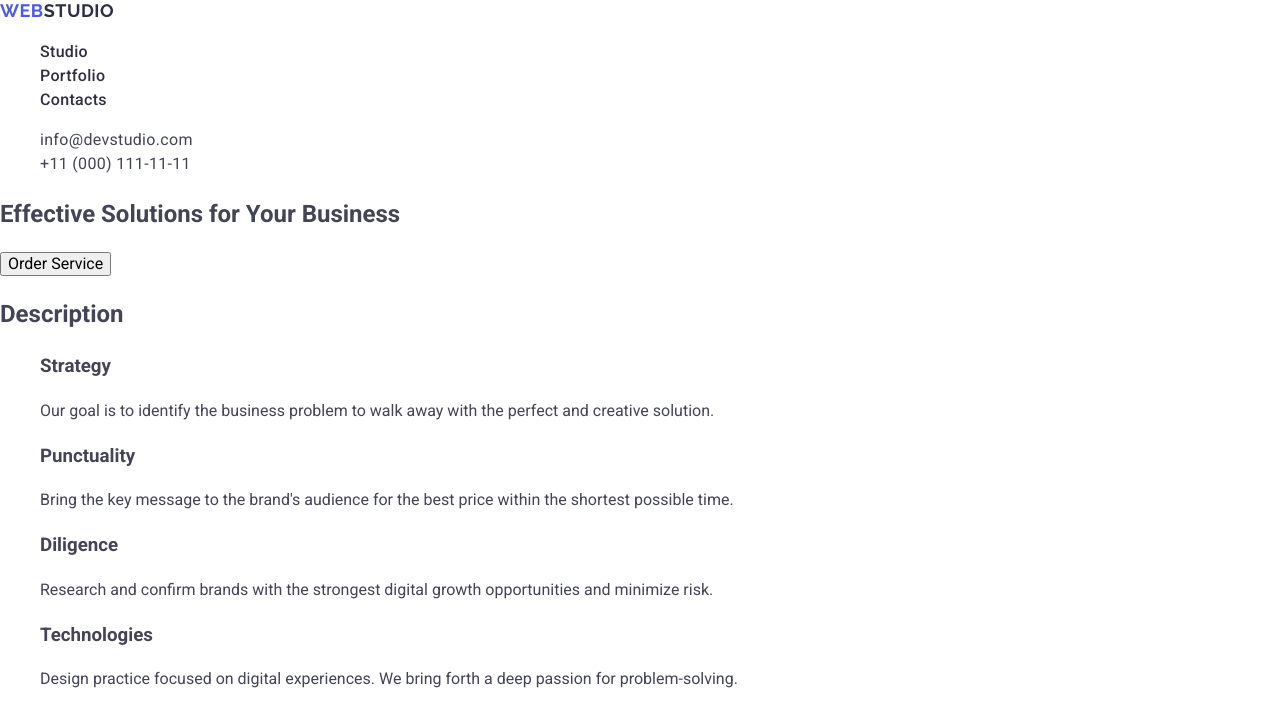
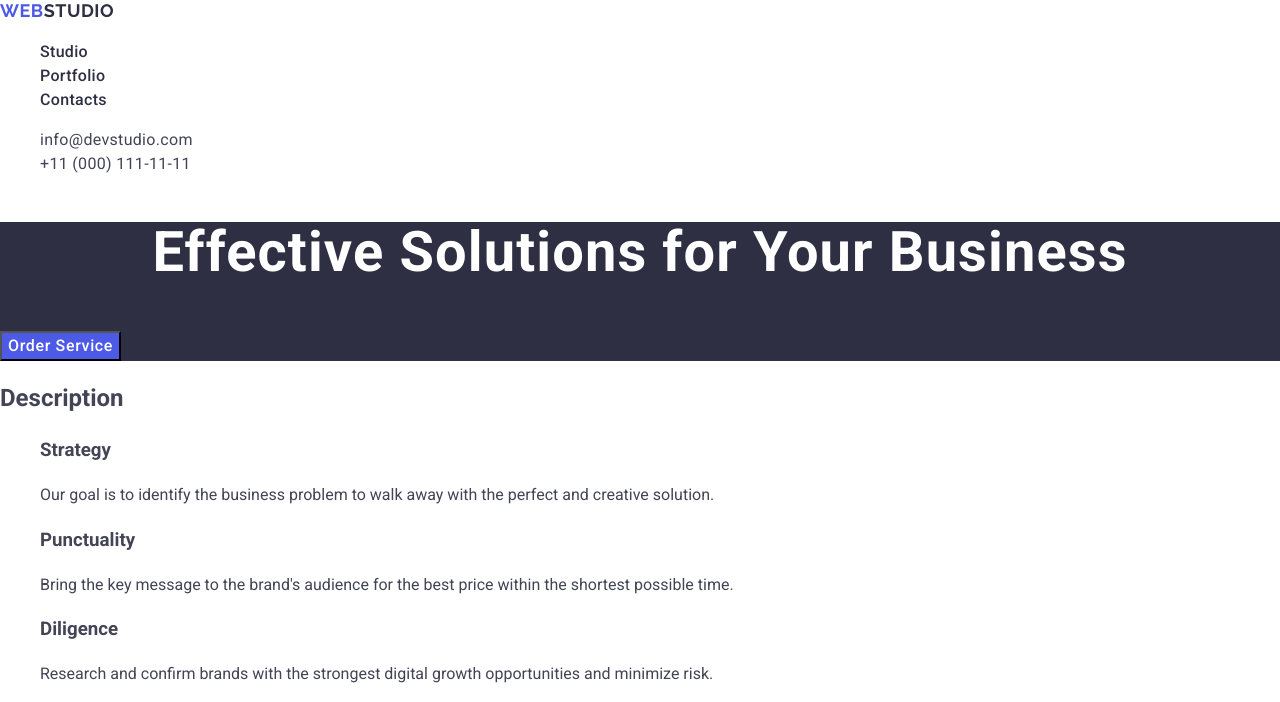
Before and after one commit to stxpd/goit-markup-hw-02, a plain HTML site: page index.html in a window 1280 px wide. Shown: the top 702 px of the page. Drawn offline with nearby package versions, Linux system fonts and the light colour scheme.

Commit message:
section-two

```diff
--- a/css/style.css
+++ b/css/style.css
@@ -61,75 +61,37 @@ a {
   color: #404bbf;
 }
 
-/* .button-text {
+.title {
+  background-color: #2e2f42;
+}
+
+.title-text {
+  font-weight: 700;
+  font-size: 56px;
+  line-height: 1.1;
+  letter-spacing: 0.02em;
+  text-align: center;
+  color: #fff;
+}
+
+.title-button {
+  cursor: pointer;
   font-weight: 500;
   font-size: 16px;
   line-height: 1.5;
-  letter-spacing: 4%;
+  letter-spacing: 0.04em;
+  color: #fff;
+  background-color: #4d5ae5;
 }
 
-.title-text {
-  font-weight: bold;
-  font-size: 56px;
-  letter-spacing: 2%;
-  line-height: 1.07;
+.title-button:hover,
+.title-button:focus {
+  background-color: #404bbf;
 }
 
-h2 {
-  font-weight: 700;
-  font-size: 36px;
-  letter-spacing: 2%;
-}
+/* .main-content {
+} */
 
-.logo-span {
-  font-family: "Raleway", sans-serif;
-  font-weight: 700;
-  font-size: 18px;
-  line-height: 1.17;
-  letter-spacing: 0.03em;
-  text-transform: uppercase;
-  color: #2e2f42;
-}
-
-.header-nav {
-  font-family: "Raleway", sans-serif;
-  font-weight: 700;
-  font-size: 18px;
-  line-height: 1.17;
-  letter-spacing: 0.03em;
-  text-transform: uppercase;
-  color: #404bbf;
-}
-
-.header-nav .nav-link:hover,
-.header-nav .nav-link:focus {
-  color: #4d5ae5;
-}
-
-.contacts {
-  color: #404bbf;
-  font-style: normal;
-}
-
-.contacts .contacts-link:hover,
-.contacts .contacts-link:focus {
-  color: #4d5ae5;
-}
-
-.contacts .contacts-link:active {
-  color: #4d5ae5;
-  font-weight: regular;
-  font-size: 12px;
-  line-height: 1.33;
-  letter-spacing: 4%;
-  text-decoration: underline;
-}
-
-.main-content .main-content-title {
-  font-weight: 500;
-  font-size: 20px;
-  letter-spacing: 2%;
-} */
 .page-footer {
   background-color: #2e2f42;
 }
```
